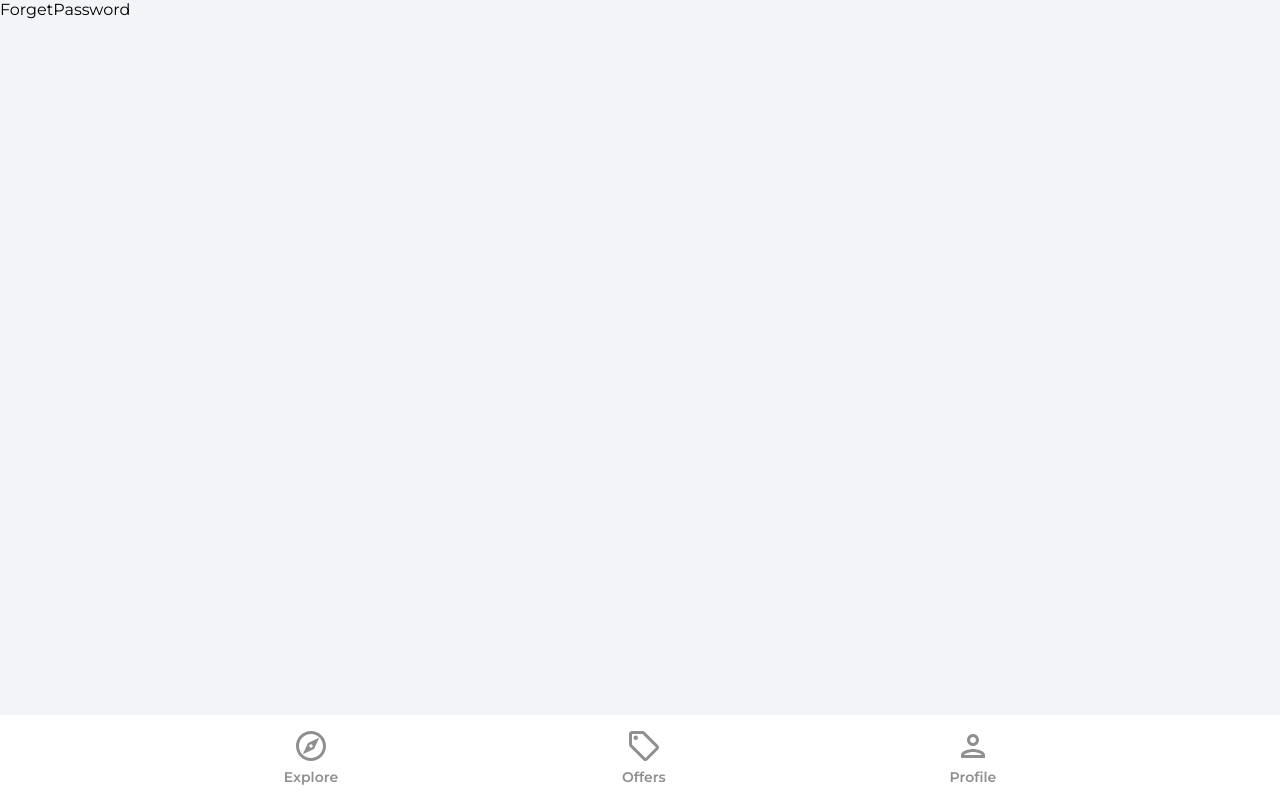
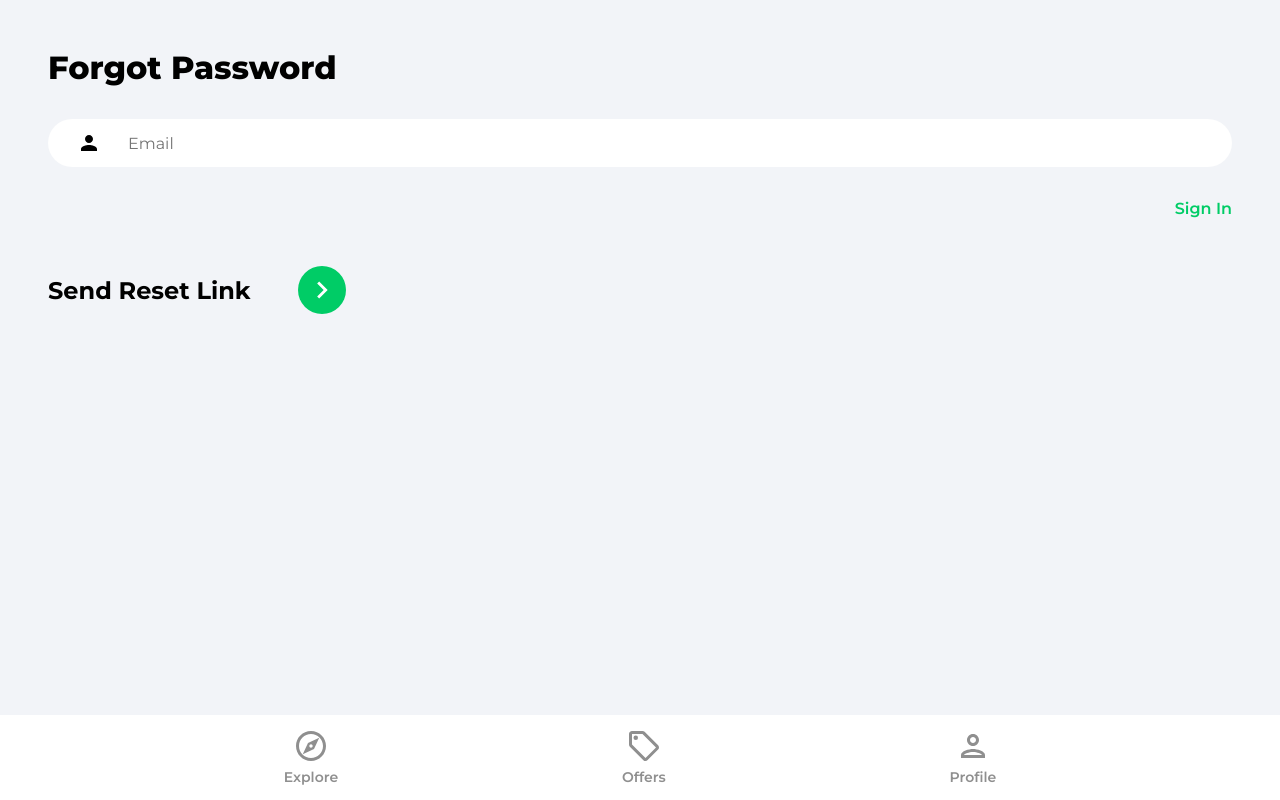
Before and after one commit to ShubhamSingh-S34/House-Market-Place, a React (Create React App) app: page /forgetpassword in a window 1280 px wide. Built offline with nearby package versions, Linux system fonts and the light colour scheme; the HTML template or start-up script is replaced by a standard one.

Commit message:
Added the private route for profile page using onAuthStateChange

```diff
--- a/src/App.js
+++ b/src/App.js
@@ -8,6 +8,7 @@
 import SignUp from "./pages/SignUp.js"
 import { ToastContainer, toast } from 'react-toastify';
 import 'react-toastify/dist/ReactToastify.css'; //toastify -css File
+import PrivateRoute from "./components/PrivateRoute.jsx";
 function App() {
   return (
 
@@ -18,7 +19,9 @@
           <Route path="/" element={<Explore />} />
           <Route path="/forgetpassword" element={<ForgetPassword />} />
           <Route path="/offers" element={<Offers />} />
-          <Route path="/profile" element={<Profile />} />
+          <Route path="/profile" element={<PrivateRoute />}>
+            <Route path="/profile" element={<Profile />} />
+          </Route>
           <Route path="/sign-in" element={<SignIn />} />
           <Route path="/sign-up" element={<SignUp/>} />
         </Routes>
--- /dev/null
+++ b/src/components/PrivateRoute.jsx
@@ -0,0 +1,14 @@
+import React from 'react'
+import { Navigate, Outlet } from 'react-router-dom';
+import { useAuthStatus } from '../hooks/useAuthStatus';
+import Spinner from './Spinner';
+const PrivateRoute = () => {
+
+    const {loggedIn, loading} =useAuthStatus();
+    if(loading){
+        return <Spinner />
+    }
+    return loggedIn? <Outlet />: <Navigate to='/sign-in' />
+}
+
+export default PrivateRoute
--- /dev/null
+++ b/src/components/Spinner.js
@@ -0,0 +1,11 @@
+import React from 'react'
+
+function Spinner() {
+  return (
+    <div className='loadingSpinnerContainer'>
+        <div className='loadingSpinner'></div>
+    </div>
+  )
+}
+
+export default Spinner
--- /dev/null
+++ b/src/hooks/useAuthStatus.js
@@ -0,0 +1,26 @@
+import React from 'react'
+import { useState, useEffect } from 'react'
+import { getAuth , onAuthStateChanged} from 'firebase/auth'
+
+
+// during initial loading auth.currentuser is null (from Profile.js) because it takes time for get auth to set the current user.
+// after setUser is set, onAuthStateChanged function gets fired and loggedin state is changed.
+// which inturn changes the private route state which is exported from this hook towards PrivateRoute.js
+
+
+export const useAuthStatus = () => {
+
+    const [loggedIn, setLoggedIn] = useState(false);
+    const [loading, setLoading] =useState(true);
+
+    useEffect(()=>{
+        const auth=getAuth();
+        onAuthStateChanged(auth,(user)=>{
+            if(user){
+                setLoggedIn(true);
+            }
+            setLoading(false);
+        } )
+    })
+    return {loggedIn, loading};
+}
--- a/src/pages/ForgetPassword.js
+++ b/src/pages/ForgetPassword.js
@@ -1,8 +1,55 @@
-import React from 'react'
+import React, { useState } from 'react'
+import { getAuth, sendPasswordResetEmail } from 'firebase/auth'
+import {ReactComponent as ArrowRightIcon} from '../assets/svg/keyboardArrowRightIcon.svg'
+import { Link } from 'react-router-dom';
+import { toastifyError, toastifySuccess } from '../toastify';
+import { async } from '@firebase/util';
 
 function ForgetPassword() {
+  const [email,setEmail] =useState('');
+  const onChange=(e)=>{
+    setEmail(e.target.value);
+  }
+  const onSubmit=async(e)=>{
+    e.preventDefault();
+    try{
+      const auth=getAuth();
+      await sendPasswordResetEmail(auth,email)
+      toastifySuccess('Email was sent')
+    }
+    catch(err){
+      toastifyError('oops Error occured!!!');
+      console.log(err);
+    }
+  }
   return (
-    <div>ForgetPassword</div>
+    <div className='pageContainer'>
+      <header>
+        <p className='pageHeader'> Forgot Password</p>
+      </header>
+      <main>
+        <form onSubmit={onSubmit}>
+          <input
+          className='emailInput'
+          type='text' id='email'
+          placeholder='Email'
+          value={email}
+          onChange={onChange}
+        />
+        <Link className='forgotPasswordLink' to='/sign-in'>
+          Sign In
+        </Link>
+        <div className='signInBar'>
+          <div className='signInText'>
+            Send Reset Link
+          </div>
+          <button className='signInButton'>
+            <ArrowRightIcon fill='#ffffff' width='34px' height='34px' />
+          </button>
+        </div>
+        </form>
+      </main>
+    </div>
   )
 }
 
```
